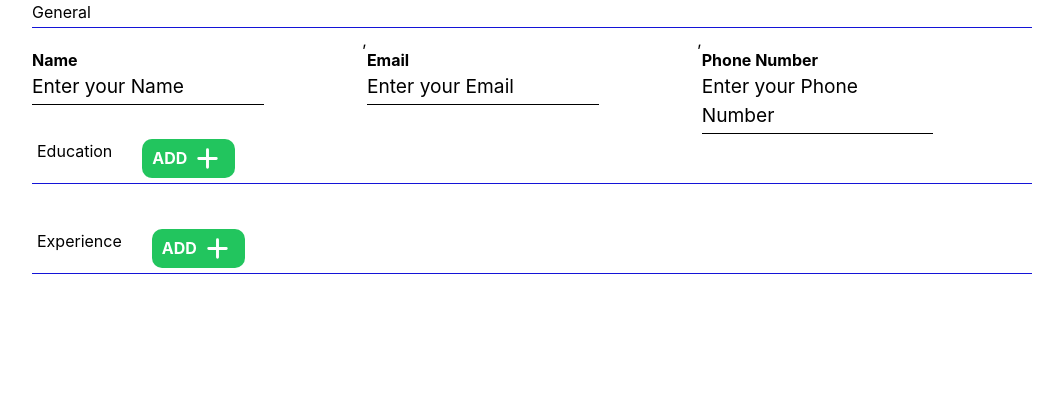
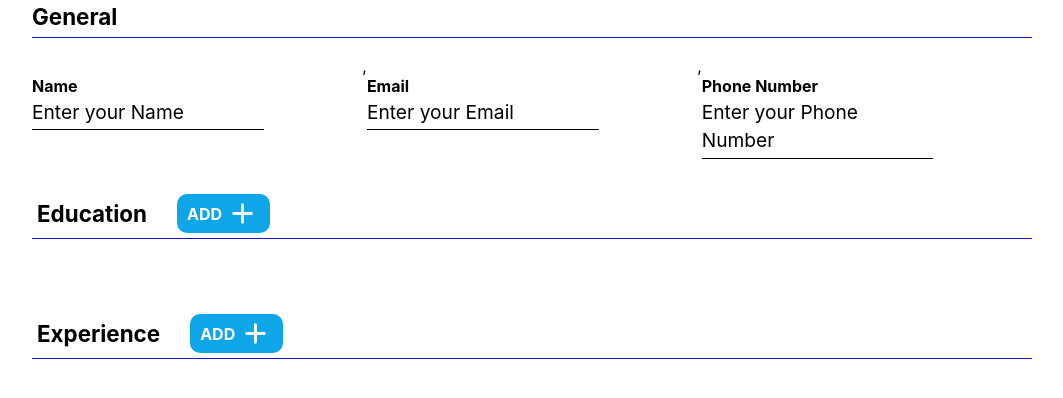
Before and after one commit to ehsan-saf/cv-app, a React (Vite) app: page / in a window 1280 px wide. Shown: the top 398 px of the page, without its empty margins (108-1171 px from the left). Built offline with nearby package versions, Linux system fonts and the light colour scheme.

Commit message:
Put each section in a div

```diff
--- a/src/components/Education.jsx
+++ b/src/components/Education.jsx
@@ -178,7 +178,7 @@ export default function Education() {
   }
 
   return (
-    <>
+    <div className="section-container">
       <SectionTop title={"Education"} onClick={handleOpenClose} />
       <div className="education-container">
         {educationArray.map((item, index) => {
@@ -204,6 +204,6 @@ export default function Education() {
           obj={selectedItem}
         />
       </div>
-    </>
+    </div>
   );
 }
--- a/src/components/Experience.jsx
+++ b/src/components/Experience.jsx
@@ -178,7 +178,7 @@ export default function Experience() {
   }
 
   return (
-    <>
+    <div className="section-container">
       <SectionTop title="Experience" onClick={handleOpenClose} />
       <div className="job-container">
         {jobArray.map((item, index) => {
@@ -204,6 +204,6 @@ export default function Experience() {
           obj={selectedItem}
         />
       </div>
-    </>
+    </div>
   );
 }
--- a/src/components/SectionTop.jsx
+++ b/src/components/SectionTop.jsx
@@ -3,7 +3,7 @@ export default function SectionTop({ title, onClick }) {
     <div className="section-top">
       <h2>{title}</h2>
       <button
-        className="add-button bg-green-500 hover:bg-green-700"
+        className="add-button bg-sky-500 hover:bg-sky-700"
         onClick={onClick}
       >
         Add{" "}
--- a/src/styles/App.css
+++ b/src/styles/App.css
@@ -1,4 +1,18 @@
 .page-container {
   width: 1000px;
   margin: 0 auto;
+
+  display: flex;
+  flex-direction: column;
+  gap: 30px;
 }
+
+.section-container {
+  display: flex;
+  flex-direction: column;
+}
+
+.section-container h2 {
+  font-size: 1.4rem;
+  font-weight: bold;
+}
--- a/src/styles/Education.css
+++ b/src/styles/Education.css
@@ -9,6 +9,7 @@
 
 .section-top {
   display: flex;
+  align-items: center;
   gap: 30px;
   padding: 5px;
   border-bottom: var(--section-border);
@@ -33,14 +34,14 @@
 
   cursor: pointer;
 
-  transition: transform 0.2s;
+  transition: 0.3s transform;
 }
 
 .add-button svg {
   width: 35px;
   height: 35px;
   transform-origin: center;
-  transition: 0.8s transform;
+  transition: 0.6s transform;
 }
 
 .add-button path {
@@ -48,8 +49,8 @@
 }
 
 .add-button:hover svg {
-  transform: rotate(180deg);
-  transition: 0.6s transform;
+  transform: rotate(90deg);
+  transition: 0.4s transform;
 }
 
 .add-button:hover {
--- a/src/styles/General.css
+++ b/src/styles/General.css
@@ -9,6 +9,7 @@
 .inputs {
   display: flex;
   justify-content: space-around;
+  padding-top: 16px;
 }
 
 .inputs .info-container {
--- a/src/styles/Info.css
+++ b/src/styles/Info.css
@@ -48,7 +48,8 @@
   border: none;
   border-radius: 50%;
 
-  padding: 20px;
+  padding-right: 20px;
+  padding-left: 20px;
 
   background-color: transparent;
   background-repeat: no-repeat;
```
